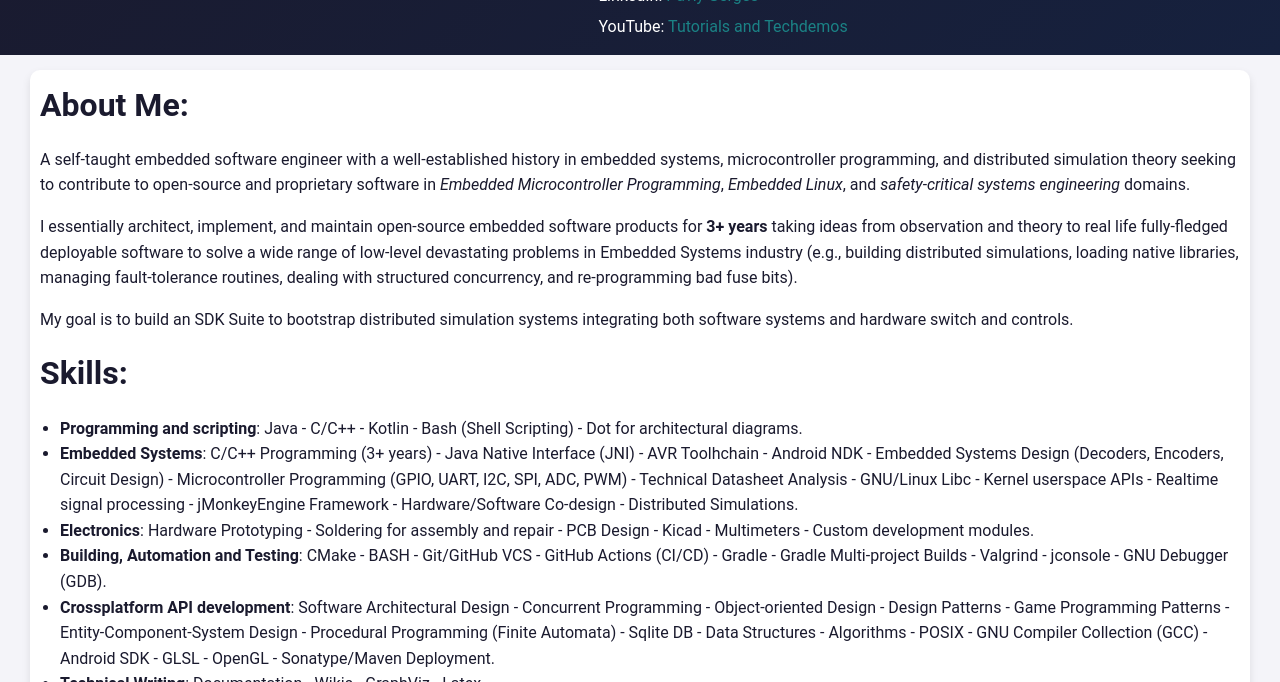
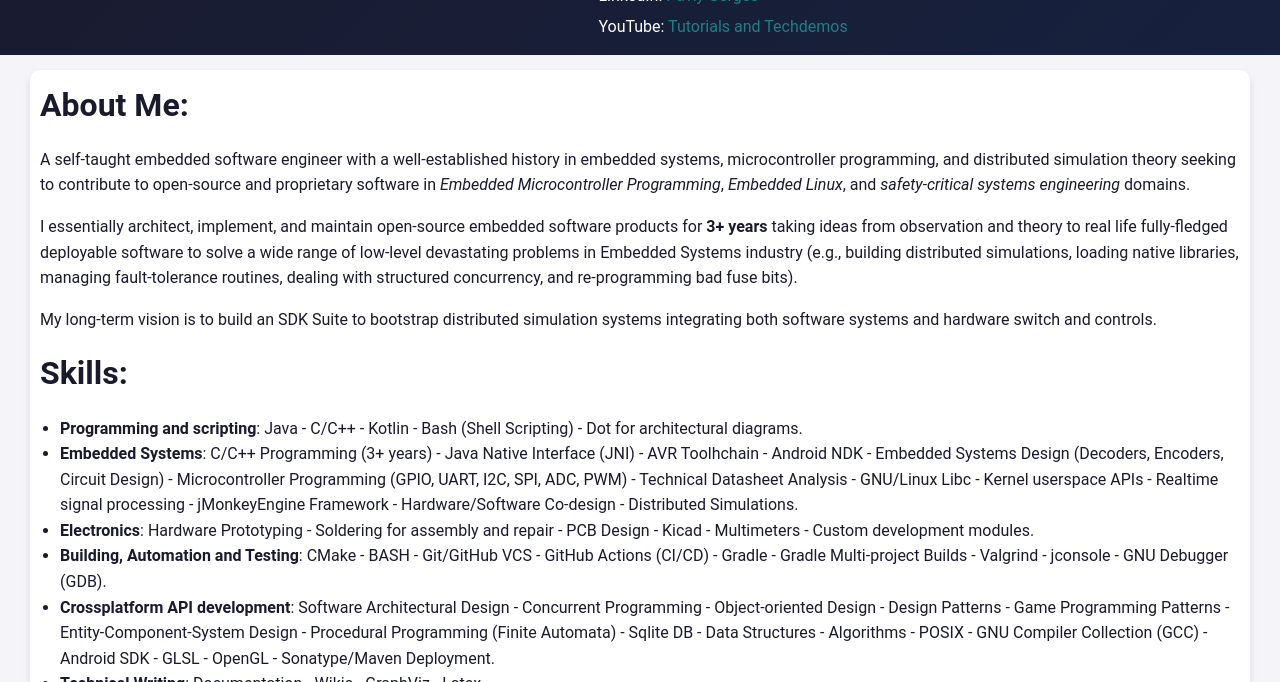
Before and after one commit to pavly-gerges/pavly-gerges, a Jekyll site: the page built from resume/index.md, in a window 1280 px wide and 900 px high, cut to the strip 218-900 px from the top of the window. Built offline with Jekyll 4.4.1, drawn with Linux system fonts in a browser that asks for light colours; our own code applies the rules of GitHub Pages for plain Markdown files.

Commit message:
Update index.md

```diff
--- a/resume/index.md
+++ b/resume/index.md
@@ -4,7 +4,7 @@ A self-taught embedded software engineer with a well-established history in embe
 
 I essentially architect, implement, and maintain open-source embedded software products for **3+ years** taking ideas from observation and theory to real life fully-fledged deployable software to solve a wide range of low-level devastating problems in Embedded Systems industry (e.g., building distributed simulations, loading native libraries, managing fault-tolerance routines, dealing with structured concurrency, and re-programming bad fuse bits).
 
-My goal is to build an SDK Suite to bootstrap distributed simulation systems integrating both software systems and hardware switch and controls.
+My long-term vision is to build an SDK Suite to bootstrap distributed simulation systems integrating both software systems and hardware switch and controls.
 
 # Skills:
 - **Programming and scripting**: Java - C/C++ - Kotlin - Bash (Shell Scripting) - Dot for architectural diagrams.
```
